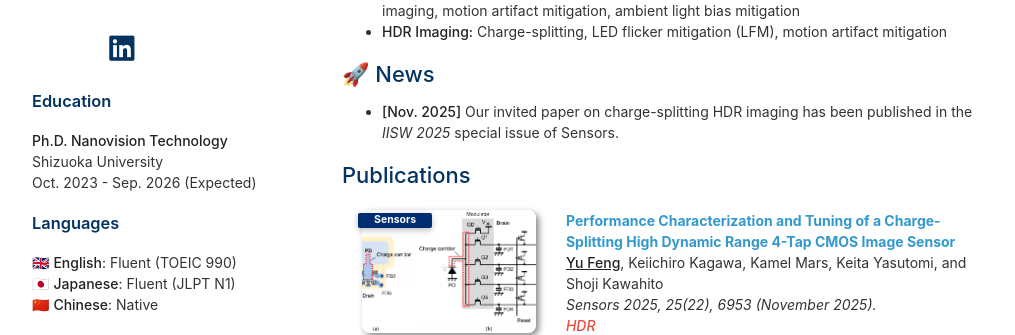
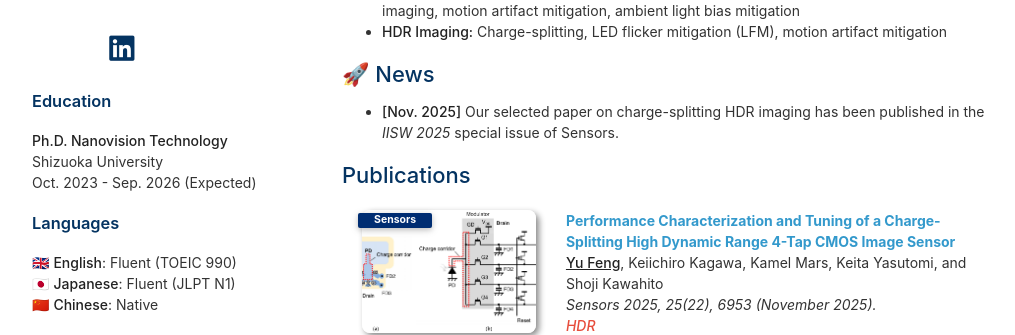
Before and after one commit to y-fen/y-fen.github.io, a Jekyll site: the page built from index.md, in a window 1280 px wide and 900 px high. Shown: the part 299-634 px from the top of the window, without its empty margins (128-1143 px from the left). Built offline with Jekyll 4.4.1, drawn with Linux system fonts in a browser that asks for light colours; a style sheet for code colours, icons or effects is not loaded.

Commit message:
Update paper status from invited to selected

```diff
--- a/index.md
+++ b/index.md
@@ -10,7 +10,7 @@ I am a Ph.D. candidate (expected graduation: Sep. 2026) at [Shizuoka University]
 - **HDR Imaging:** Charge-splitting, LED flicker mitigation (LFM), motion artifact mitigation
 
 ## 🚀 News
-- **[Nov. 2025]** Our invited paper on charge-splitting HDR imaging has been published in the *IISW 2025* special issue of Sensors.
+- **[Nov. 2025]** Our selected paper on charge-splitting HDR imaging has been published in the *IISW 2025* special issue of Sensors.
 
 {% include_relative _includes/publications.md %}
 
```
